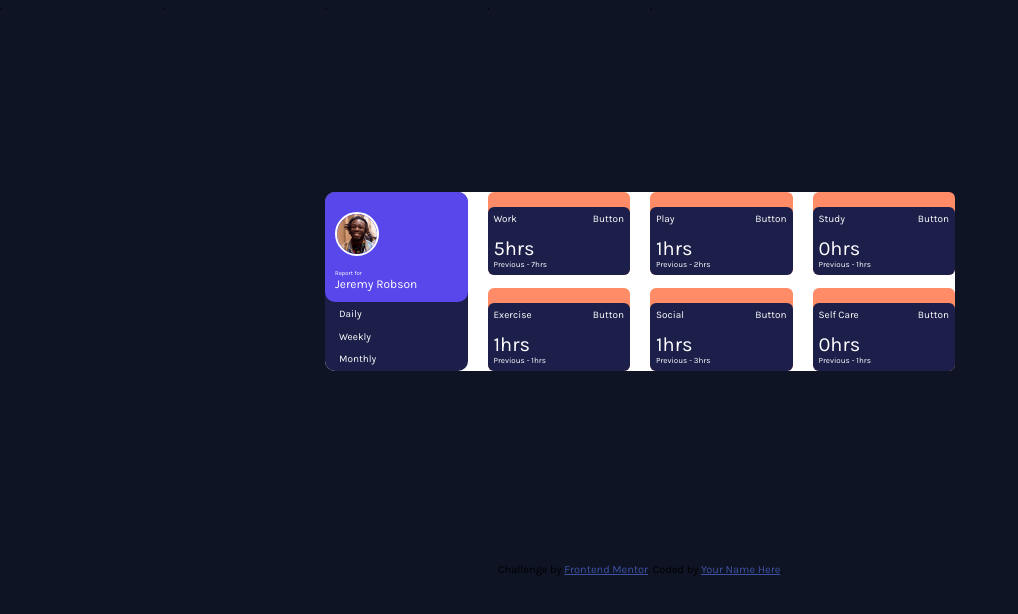
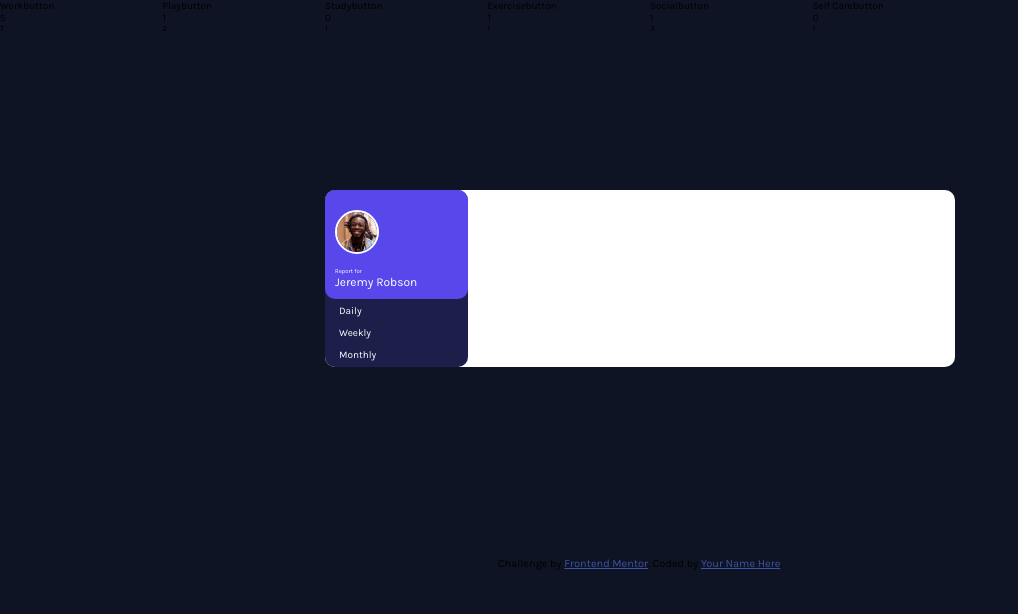
Before and after one commit to nikeshnaik/time-tracking-dashboard-css, a plain HTML site: page index.html in a window 1280 px wide. Both pictures are taken after a click on the link "Daily". Shown: the whole page, without its empty margins (0-1018 px from the left). Drawn offline with Linux system fonts and the light colour scheme.

Commit message:
feat(data):Added json data updates

```diff
--- a/index.html
+++ b/index.html
@@ -28,11 +28,8 @@
 </head>
 
 <body>
-
   <main>
-
     <div class="container"></div>
-
     <div class="profile_section">
       <div class="profile">
         <div class="profile_pic">
@@ -44,101 +41,10 @@
         <p id="profile-text-name">Jeremy Robson</p>
       </div>
       <div class="time_frame">
-        <a id="daily" href="#">Daily</a>
-        <a id="weekly" href="#">Weekly</a>
-        <a id="monthly" href="#">Monthly</a>
-      </div>
-    </div>
-
-    <!-- <div class="work_section">
-      <div class="eclipse_background"></div>
-      <div class="header">
-
-        <span id="title">Work</span>
-        <span id="btn">Button</span>
-      </div>
-      <div class="header-text">
-        <p id="unit-value">103hrs</p>
-        <p id="previous-unit-value">Previous - 128hrs</p>
       </div>
     </div>
 
 
-    <div class="play_section">
-
-      <div class="eclipse_background"></div>
-      <div class="header">
-
-        <span id="title">Play</span>
-        <span id="btn">Button</span>
-      </div>
-      <div class="header-text">
-        <p id="unit-value">10hrs</p>
-        <p id="previous-unit-value">Previous - 8hrs</p>
-      </div>
-
-
-    </div>
-
-    <div class="study_section">
-
-      <div class="eclipse_background"></div>
-      <div class="header">
-
-        <span id="title">Play</span>
-        <span id="btn">Button</span>
-      </div>
-      <div class="header-text">
-        <p id="unit-value">10hrs</p>
-        <p id="previous-unit-value">Previous - 8hrs</p>
-      </div>
-
-    </div>
-
-
-    <div class="exercise_section">
-      <div class="eclipse_background"></div>
-      <div class="header">
-
-        <span id="title">Play</span>
-        <span id="btn">Button</span>
-      </div>
-      <div class="header-text">
-        <p id="unit-value">10hrs</p>
-        <p id="previous-unit-value">Previous - 8hrs</p>
-      </div>
-
-    </div>
-
-
-    <div class="social_section">
-      <div class="eclipse_background"></div>
-      <div class="header">
-
-        <span id="title">Play</span>
-        <span id="btn">Button</span>
-      </div>
-      <div class="header-text">
-        <p id="unit-value">10hrs</p>
-        <p id="previous-unit-value">Previous - 8hrs</p>
-      </div>
-
-    </div>
-
-
-    <div class="self_care_section">
-      <div class="eclipse_background"></div>
-      <div class="header">
-
-        <span id="title">Play</span>
-        <span id="btn">Button</span>
-      </div>
-      <div class="header-text">
-        <p id="unit-value">10hrs</p>
-        <p id="previous-unit-value">Previous - 8hrs</p>
-      </div> -->
-
-    </div>
   </main>
 
 
--- a/index.js
+++ b/index.js
@@ -109,55 +109,134 @@ const timeframes = ["daily", "weekly", "monthly"]
 myStorage = window.localStorage;
 
 
-function section_template_mapper(section) {
-    let filter = myStorage.getItem('filter')
-    return section_template_filler(section, filter)
+// function section_template_mapper(section) {
+//     let filter = myStorage.getItem('filter')
+//     return section_template_filler(section, filter)
+// }
+
+
+// function section_template_filler(section, filter) {
+
+//     title = section.title
+//     css_class = section.title.toLowerCase().split(" ").join("_")
+//     current = section["timeframes"][filter]["current"]
+//     previous = section["timeframes"][filter]["previous"]
+
+//     var template = `
+//         <div class="${css_class}_section">
+//         <div class="eclipse_background"></div>
+//         <div class="header">
+//         <span id="title">${title}</span>
+//         <span id="btn">Button</span>
+//         </div>
+//             <div class="header-text">
+//                 <p id="unit-value">${current}hrs</p>
+//                 <p id="previous-unit-value">Previous - ${previous}hrs</p>
+//             </div>
+//         </div> `
+
+//     return template
+
+// }
+
+
+
+document.getElementsByClassName("time_frame")[0].innerHTML = timeframes.map((element) => {
+
+    id_tag = element
+    text = element
+
+    var template = `<a id="${id_tag}" href="#">${text}</a>`
+
+    return template
+
+}).join(" ")
+
+
+
+function events_to_anchors(timeframe) {
+
+    document.getElementById(timeframe).addEventListener("click", () => {
+        console.log(timeframe)
+        template_tag = document.getElementById("grids")
+
+
+        data.forEach(section => {
+            title = section.title
+            css_class = section.title.toLowerCase().split(" ").join("_") + "_section"
+            current = section["timeframes"][timeframe]["current"]
+            previous = section["timeframes"][timeframe]["previous"]
+            // console.log(current)
+            // console.log(previous)
+            console.log(css_class)
+            // console.log(title)
+
+            section_div = create_grid_item(css_class, title, current, previous)
+            document.getElementsByTagName("main")[0].append(section_div)
+
+        });
+
+    })
+
+    return null
 }
 
 
-function section_template_filler(section, filter) {
 
-    title = section.title
-    css_class = section.title.toLowerCase().split(" ").join("_")
-    current = section["timeframes"][filter]["current"]
-    previous = section["timeframes"][filter]["previous"]
+events_to_anchors("daily")
+events_to_anchors("weekly")
+events_to_anchors("monthly")
 
-    var template = `
 
-        <div class="${css_class}_section">
-        <div class="eclipse_background"></div>
-        <div class="header">
-        <span id="title">${title}</span>
-        <span id="btn">Button</span>
-        </div>
-            <div class="header-text">
-                <p id="unit-value">${current}hrs</p>
-                <p id="previous-unit-value">Previous - ${previous}hrs</p>
-            </div>
-        </div> `
-    console.log(template)
+function create_grid_item(css_class, title, current, previous) {
+    // <div class="${css_class}_section">
+    //     <div class="eclipse_background"></div>
+    //     <div class="header">
+    //         <span id="title">${title}</span>
+    //         <span id="btn">Button</span>
+    //     </div>
+    //     <div class="header-text">
+    //         <p id="unit-value">${current}hrs</p>
+    //         <p id="previous-unit-value">Previous - ${previous}hrs</p>
+    //     </div>
+    // </div> `
 
-    return template
+    section_div = document.createElement("div")
+    section_div.classname = css_class
+    eclipse_div = document.createElement("div")
+    eclipse_div.classname = "eclipse_background"
+    section_div.appendChild(eclipse_div)
+
+    header_div = document.createElement("header")
+    span_title = document.createElement("span")
+    span_title.id = "title"
+    span_title.textContent = title
+    span_btn = document.createElement("span")
+    span_btn.id = "btn"
+    span_btn.textContent = "button"
+
+
+    header_div.appendChild(span_title)
+    header_div.appendChild(span_btn)
+    section_div.appendChild(header_div)
+
+    header_text_div = document.createElement("div")
+    header_text_div.classname = "header-text"
+    p_current = document.createElement("p")
+    p_current.id = "unit-value"
+    p_current.textContent = current
+    p_previous = document.createElement("p")
+    p_previous.id = "previous-unit-value"
+    p_previous.textContent = previous
+
+    header_text_div.appendChild(p_current)
+    header_text_div.appendChild(p_previous)
+    section_div.appendChild(header_text_div)
+
+    console.log(section_div)
+    return section_div
 
 }
 
 
-document.getElementById(timeframes[0]).addEventListener("click", () => {
-    myStorage.setItem('filter', timeframes[0]);
-    document.getElementsByTagName("main")[0].innerHTML = document.getElementsByTagName("main")[0].innerHTML + data.map(section_template_mapper)
-
-}, false);
-
-document.getElementById(timeframes[1]).addEventListener("click", () => {
-    myStorage.setItem('filter', timeframes[1]);
-    document.getElementsByTagName("main")[0].innerHTML = document.getElementsByTagName("main")[0].innerHTML + data.map(section_template_mapper)
-
-
-}, false);
-
-document.getElementById(timeframes[2]).addEventListener("click", () => {
-    myStorage.setItem('filter', timeframes[2]);
-    document.getElementsByTagName("main")[0].innerHTML = document.getElementsByTagName("main")[0].innerHTML + data.map(section_template_mapper)
-
-
-}, false);
+// create_grid_item("work_section", "Work", "1000", "2112")
--- a/style.css
+++ b/style.css
@@ -106,6 +106,10 @@ main {
     color: white;
 }
 
+a::first-letter {
+    text-transform: capitalize;
+}
+
 .work_section {
     grid-area: 3 / 4 / 4 / 5;
     display: grid;
```
